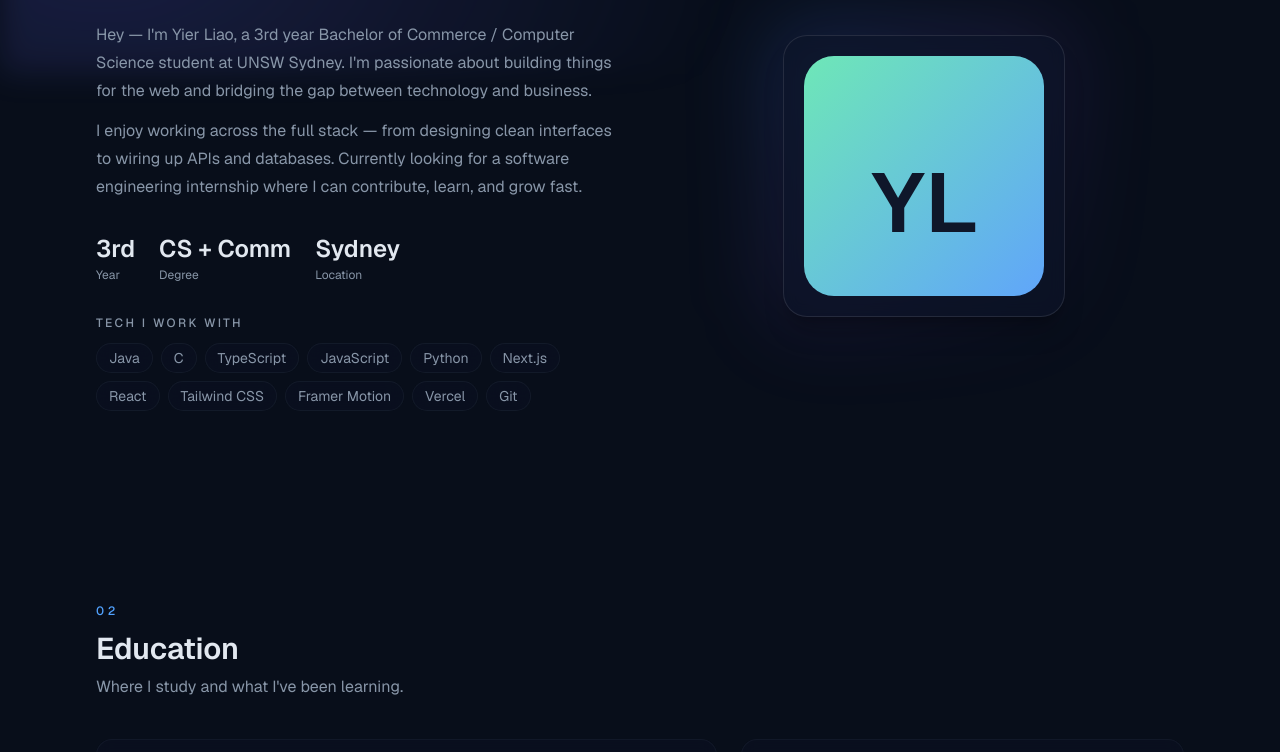
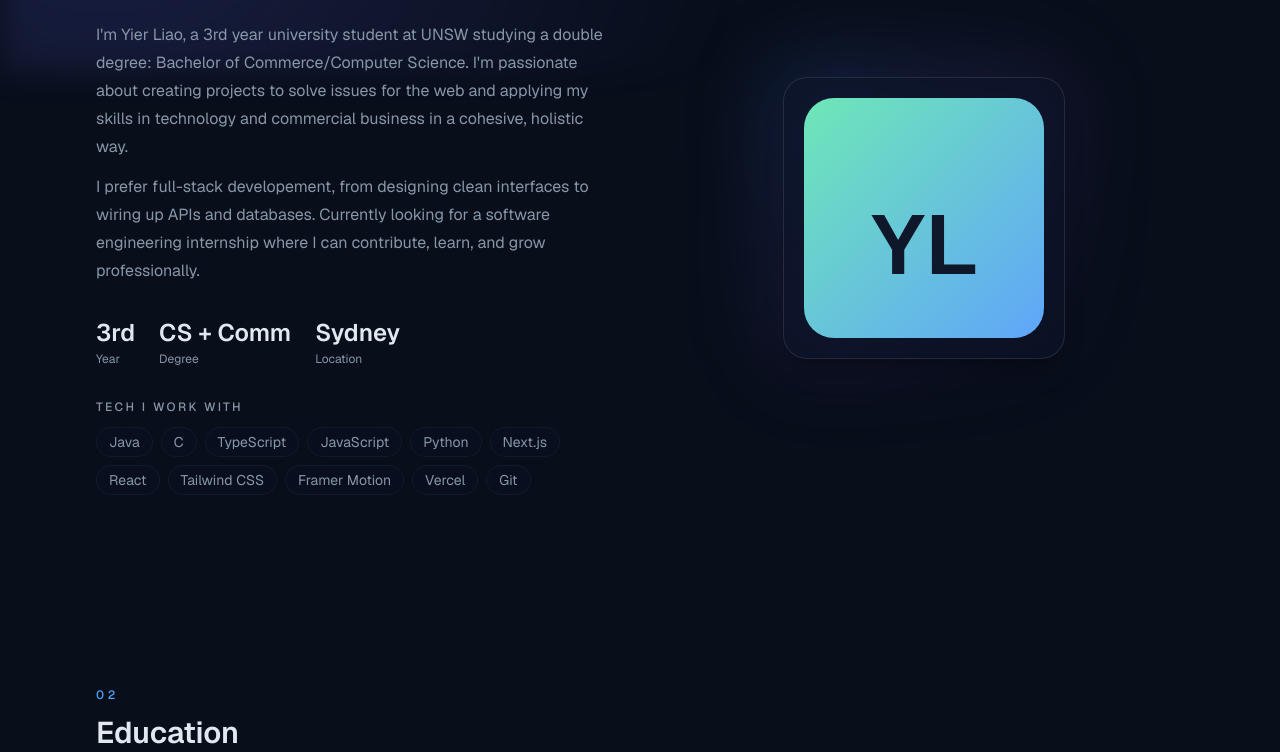
Before and after one commit to Yier-L/Portfolio, a Next.js app: page / in a window 1280 px wide. Shown: the part 946-1698 px from the top of the page. Built offline with nearby package versions, Linux system fonts and the light colour scheme; no server answers.

Commit message:
editting placeholders AGAIN

```diff
--- a/components/sections/about-section.tsx
+++ b/components/sections/about-section.tsx
@@ -18,14 +18,14 @@ export function AboutSection() {
             <p className="text-xs font-medium uppercase tracking-[0.3em] text-blue-400">01</p>
             <h2 className="mt-3 text-3xl font-semibold">About</h2>
             <p className="mt-4 max-w-xl text-base leading-7 text-muted">
-              Hey — I&apos;m {siteConfig.name}, a 3rd year Bachelor of Commerce / Computer Science
-              student at UNSW Sydney. I&apos;m passionate about building things for the web and
-              bridging the gap between technology and business.
+              I&apos;m {siteConfig.name}, a 3rd year university student at UNSW studying a double degree: Bachelor of Commerce/Computer Science.
+              I&apos;m passionate about creating projects to solve issues for the web and
+              applying my skills in technology and commercial business in a cohesive, holistic way.
             </p>
             <p className="mt-3 max-w-xl text-base leading-7 text-muted">
-              I enjoy working across the full stack — from designing clean interfaces to wiring up
+              I prefer full-stack developement, from designing clean interfaces to wiring up
               APIs and databases. Currently looking for a software engineering internship where I can
-              contribute, learn, and grow fast.
+              contribute, learn, and grow professionally.
             </p>
 
             {/* Stats */}
--- a/components/sections/experience-section.tsx
+++ b/components/sections/experience-section.tsx
@@ -39,7 +39,7 @@ export function ExperienceSection() {
                 <p className="mt-1 text-sm text-muted">UNSW Sydney</p>
               </div>
               <span className="shrink-0 rounded-full border border-border/60 bg-background/40 px-3 py-1 text-xs text-muted">
-                2024 — 2028
+                2024 — 2027
               </span>
             </div>
 
```
